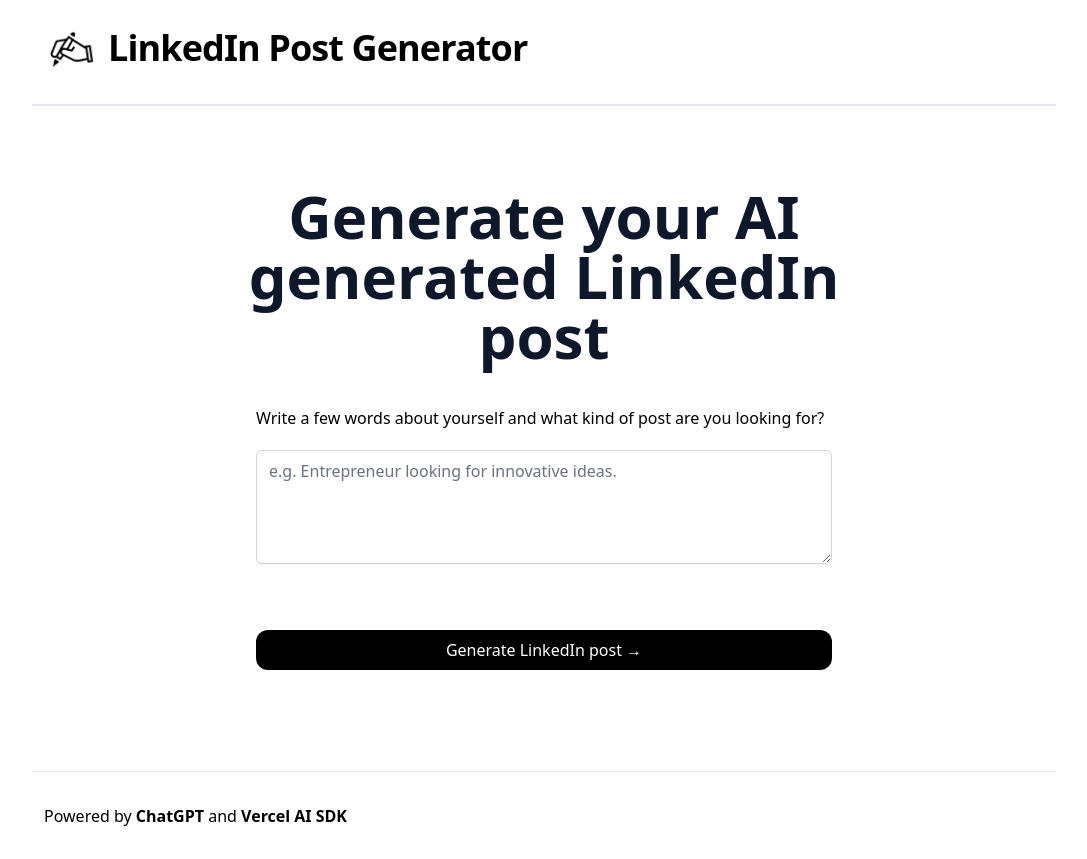
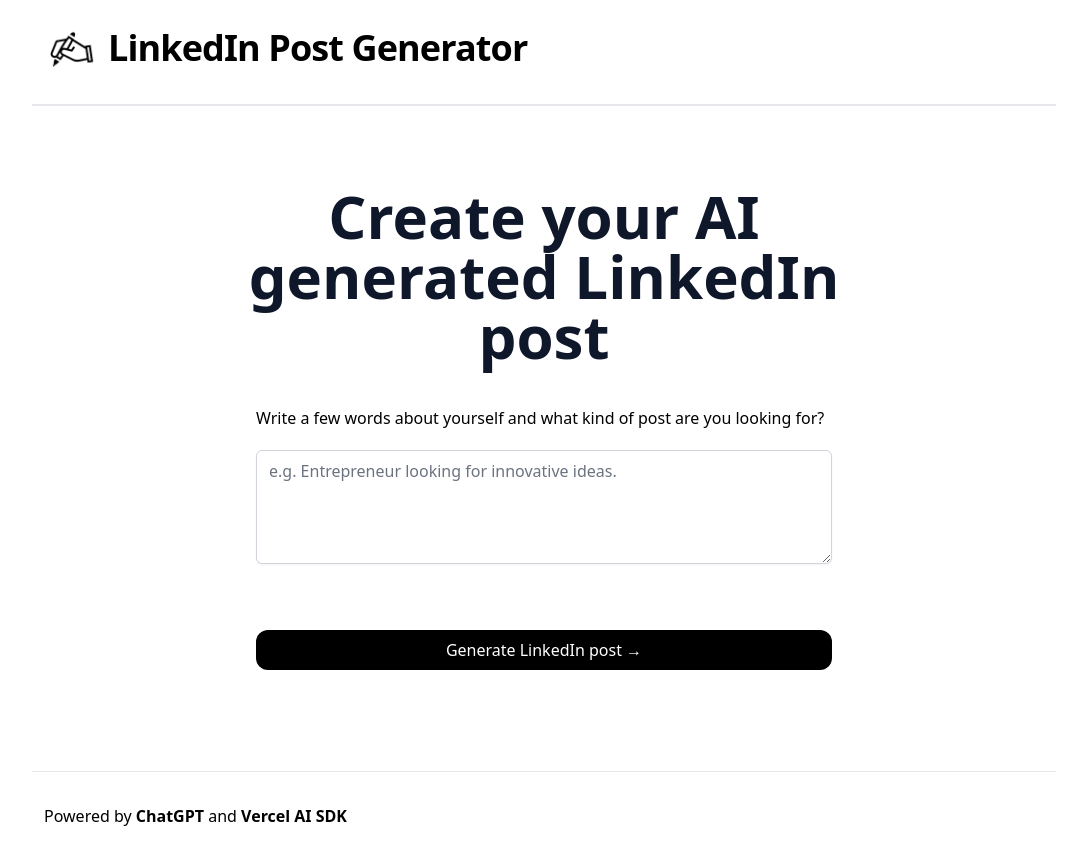
Before and after one commit to joyceannie/AIPostGenerator, a Next.js app: page / in a window 1280 px wide. Shown: the whole page, without its empty margins (96-1183 px from the left). Built offline with nearby package versions, Linux system fonts and the light colour scheme.

Commit message:
UI changes

```diff
--- a/app/page.tsx
+++ b/app/page.tsx
@@ -41,7 +41,7 @@ export default function Page() {
       <main className="flex flex-1 w-full flex-col items-center justify-center text-center px-4 mt-12 sm:mt-20">
 
         <h1 className="sm:text-6xl text-4xl max-w-[708px] font-bold text-slate-900">
-          Generate your AI generated LinkedIn post
+          Create your AI generated LinkedIn post
         </h1>
         <form className="max-w-xl w-full" onSubmit={onSubmit}>
           <div className="flex mt-10 items-center space-x-3">
```
